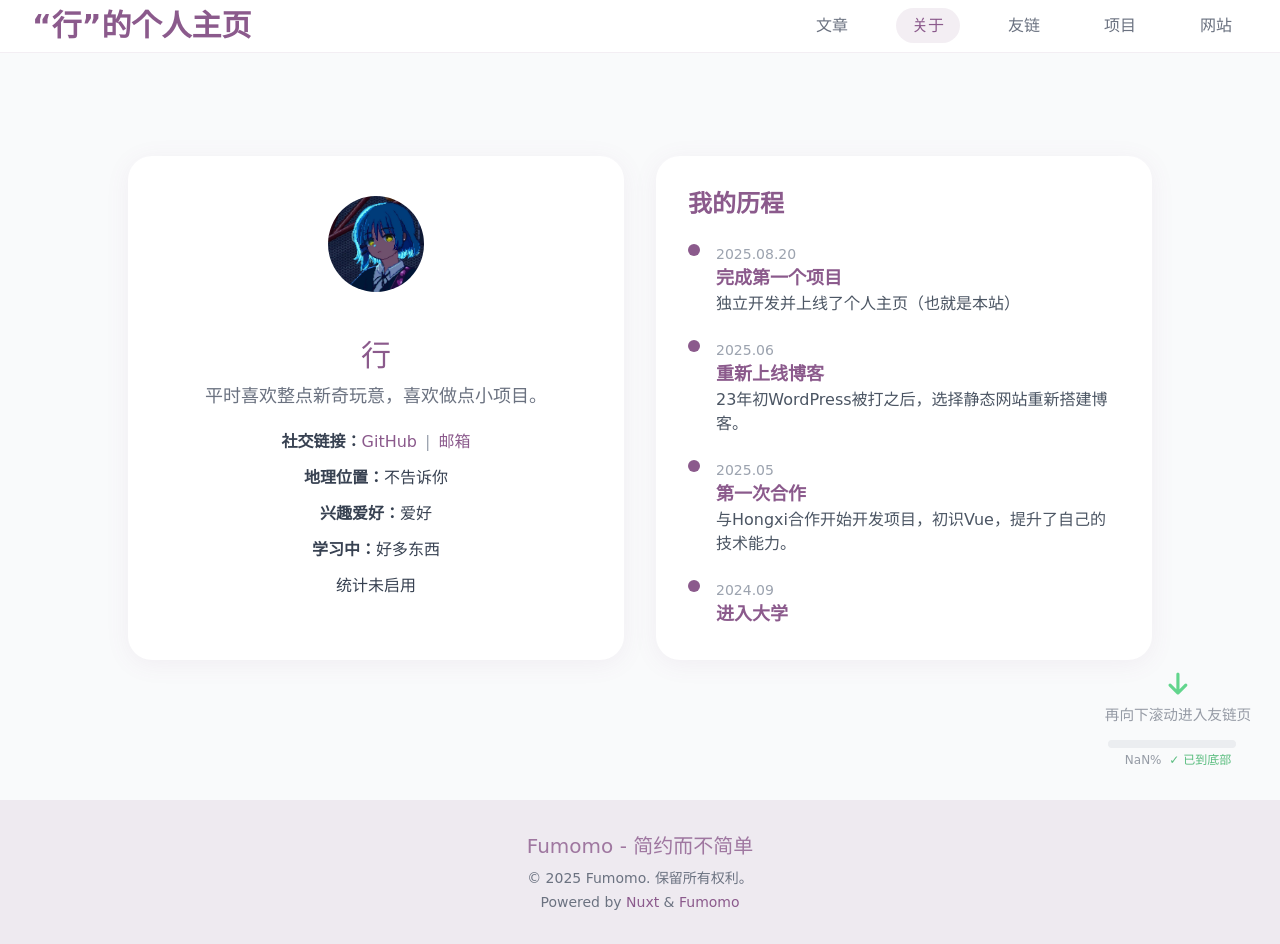
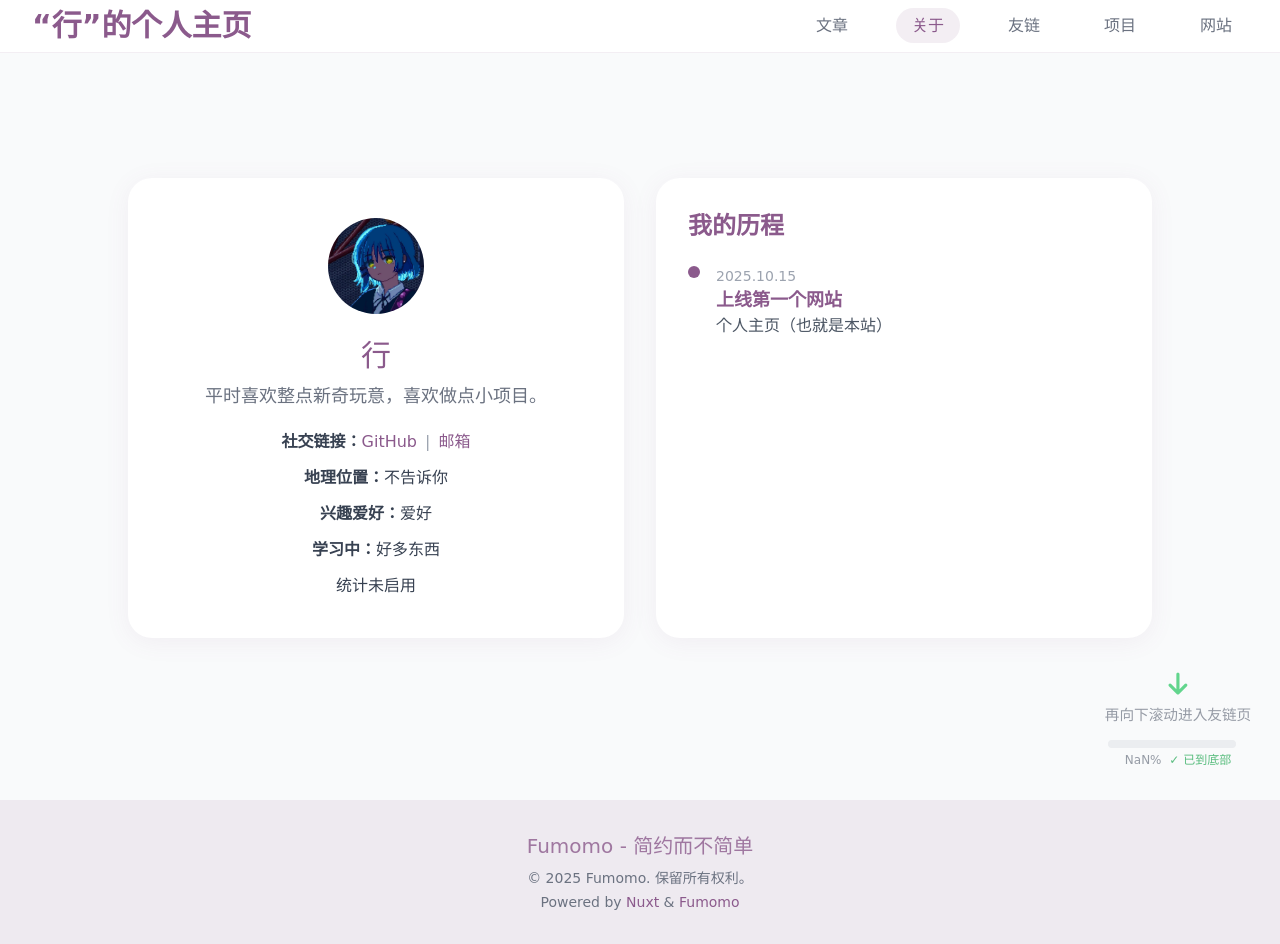
Before and after one commit to zhendexing-ovo/Fumomo-nuxt, a Nuxt app: page /about in a window 1280 px wide. Built offline with nearby package versions, Linux system fonts and the light colour scheme; a web font is replaced by a local one.

Commit message:
Add files via upload

```diff
--- a/app/components/Myjourney.vue
+++ b/app/components/Myjourney.vue
@@ -8,39 +8,9 @@ interface TimelineItem {
 
 const timelineItems: TimelineItem[] = [
   {
-    date: '2025.08.20',
-    title: '完成第一个项目',
-    description: '独立开发并上线了个人主页（也就是本站）'
-  },
-  {
-    date: '2025.06',
-    title: '重新上线博客',
-    description: '23年初WordPress被打之后，选择静态网站重新搭建博客。'
-  },
-  {
-    date: '2025.05',
-    title: '第一次合作',
-    description: '与Hongxi合作开始开发项目，初识Vue，提升了自己的技术能力。'
-  },
-  {
-    date: '2024.09',
-    title: '进入大学',
-    description: '有了更多时间学习计算机科学与技术。'
-  },
-  {
-    date: '2022.09',
-    title: '第一个博客',
-    description: '使用WordPress搭建了我的第一个博客项目。'
-  },
-  {
-    date: '2022.04.05',
-    title: '注册了第二个域名',
-    description: '注册了第二个域名sakura.ink。当时觉得sakura很好听，我喜欢。'
-  },
-  {
-    date: '2020.07',
-    title: '接触到了前端三件套',
-    description: '学习了HTML、CSS和JavaScript，开始接触前端开发。'
+    date: '2025.10.15',
+    title: '上线第一个网站',
+    description: '个人主页（也就是本站）'
   }
 ]
 </script>
```
